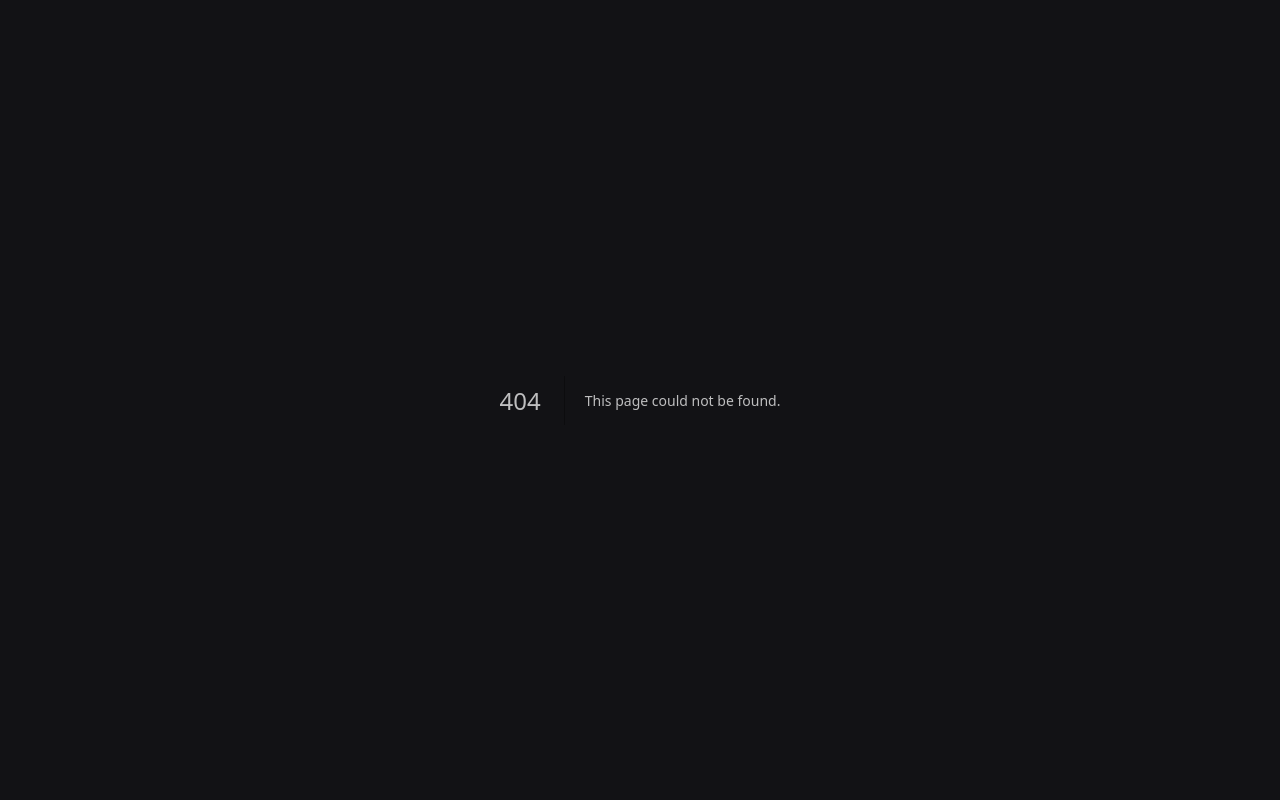
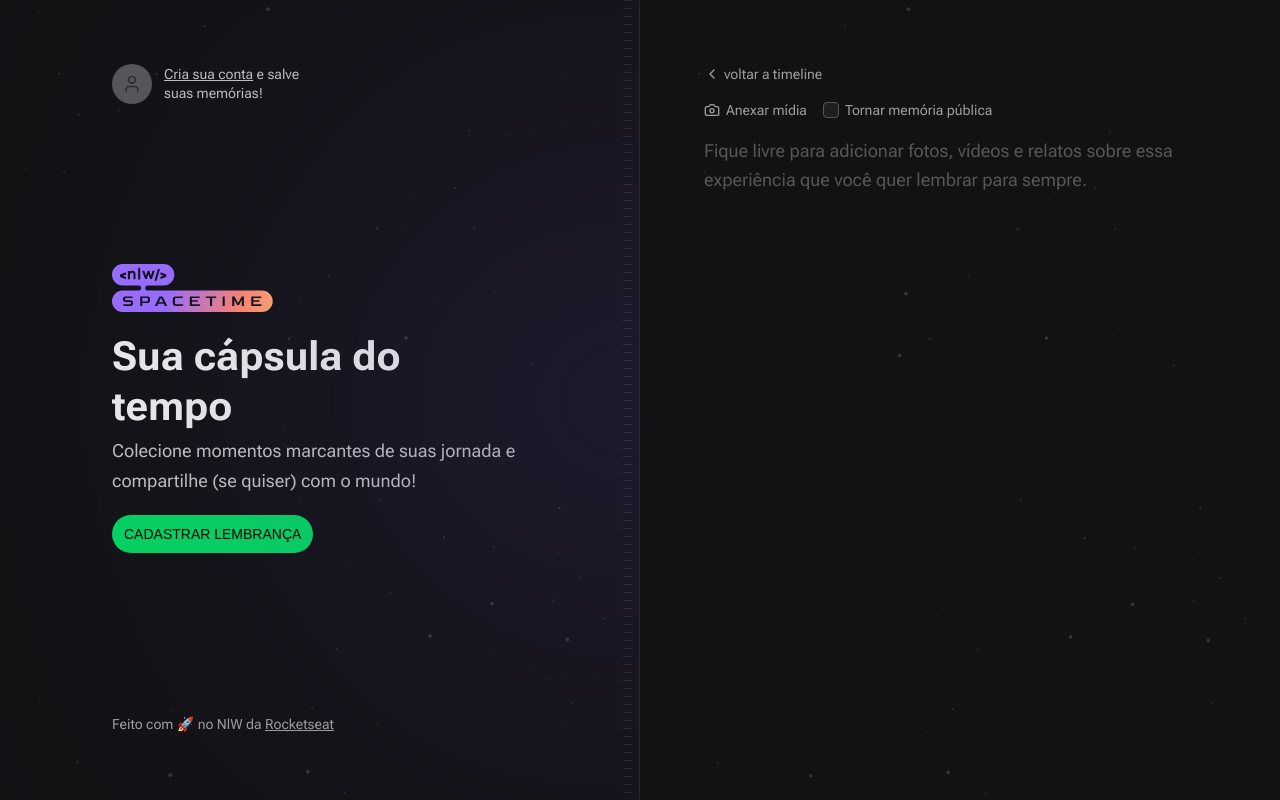
Before and after one commit to gabrielevanger/Capsula-do-tempo, a Next.js app: page /memories/new in a window 1280 px wide. Before the commit this address had no page. Built offline with nearby package versions, Linux system fonts and the light colour scheme; no server answers; a web font is replaced by a local one.

Commit message:
Frontend finalizado e rotas
Parto do front finalizado

Signed-off-by: unknown <gabriel.evanger@gmail.com>

```diff
--- a/package.json
+++ b/package.json
@@ -27,6 +27,7 @@
   },
   "devDependencies": {
     "@rocketseat/eslint-config": "^1.2.0",
+    "@tailwindcss/forms": "^0.5.3",
     "prettier-plugin-tailwindcss": "^0.3.0"
   }
 }
--- a/src/app/api/auth/callback/route.ts
+++ b/src/app/api/auth/callback/route.ts
@@ -6,13 +6,15 @@
 
   const code = searchParams.get('code')
 
+  const redirectTo = request.cookies.get('redirectTo')?.value
+
   const registerResponse = await api.post('/register', {
     code,
   })
 
   const { token } = registerResponse.data
 
-  const redirectURL = new URL('/', request.url)
+  const redirectURL = redirectTo ?? new URL('/', request.url)
 
   const cookieExpiresInSeconds = 60 * 60 * 24 * 30
 
--- /dev/null
+++ b/src/app/api/auth/logout/route.ts
@@ -0,0 +1,11 @@
+import { NextRequest, NextResponse } from 'next/server'
+
+export async function GET(request: NextRequest) {
+  const redirectURL = new URL('/', request.url)
+
+  return NextResponse.redirect(redirectURL, {
+    headers: {
+      'set-cookie': `token=; Path=/; max-age=0`,
+    },
+  })
+}
--- a/src/app/components/Hero.tsx
+++ b/src/app/components/Hero.tsx
@@ -1,6 +1,7 @@
 import Image from 'next/image'
 
 import nlwLogo from '../assets/nlw-spacetime-logo.svg'
+import Link from 'next/link'
 
 export function Hero() {
   return (
@@ -17,12 +18,12 @@
         </p>
       </div>
 
-      <a
+      <Link
         className="inline-block rounded-full bg-green-500 px-3 py-3 font-alt text-sm uppercase leading-none text-black hover:bg-green-600"
-        href=""
+        href="/memories/new"
       >
         CADASTRAR LEMBRANÇA
-      </a>
+      </Link>
     </div>
   )
 }
--- a/src/app/components/Profile.tsx
+++ b/src/app/components/Profile.tsx
@@ -15,7 +15,10 @@
       />
       <p className="max-w-[140px] text-sm leading-snug">
         {name}
-        <a href="" className="block text-red-400 hover:text-red-300">
+        <a
+          href="/api/auth/logout"
+          className="block text-red-400 hover:text-red-300"
+        >
           Quero sair
         </a>
       </p>
--- a/src/app/layout.tsx
+++ b/src/app/layout.tsx
@@ -4,6 +4,12 @@
   Roboto_Flex as Roboto,
   Bai_Jamjuree as BaiJamjuree,
 } from 'next/font/google'
+
+import { Hero } from './components/Hero'
+import { Profile } from './components/Profile'
+import { SignIn } from './components/SignIn'
+import { cookies } from 'next/headers'
+import { Copyright } from './components/Copyright'
 
 const roboto = Roboto({ subsets: ['latin'], variable: '--font-roboto' })
 
@@ -20,12 +26,29 @@
 }
 
 export default function RootLayout({ children }: { children: ReactNode }) {
+  const isAuthenticated = cookies().has('token')
   return (
     <html lang="en">
       <body
         className={`${roboto.variable} ${baiJamjuree.variable} bg-gray-900 font-sans text-gray-100`}
       >
-        {children}
+        <main className="grid min-h-screen grid-cols-2">
+          {/* Left */}
+          <div className="relative flex flex-col items-start justify-between overflow-hidden border-r border-white/10 bg-[url(./assets/bg-stars.svg)] bg-cover px-28  py-16">
+            {/* Blur */}
+            <div className="absolute right-0 top-1/2 h-[288px] w-[526px] -translate-y-1/2 translate-x-1/2 rounded-full bg-purple-700 opacity-50 blur-full" />
+
+            {/* Stripes */}
+            <div className="absolute bottom-0 right-2 top-0 w-2 bg-stripes" />
+
+            {isAuthenticated ? <Profile /> : <SignIn />}
+            <Hero />
+            <Copyright />
+          </div>
+          <div className="flex flex-col bg-[url(./assets/bg-stars.svg)] bg-cover p-16">
+            {children}
+          </div>
+        </main>
       </body>
     </html>
   )
--- /dev/null
+++ b/src/app/memories/new/page.tsx
@@ -0,0 +1,51 @@
+import { Camera, ChevronLeft } from 'lucide-react'
+import Link from 'next/link'
+
+export default function NewMemory() {
+  return (
+    <div className="flex flex-1 flex-col gap-4">
+      <Link
+        href="/"
+        className="flex items-center gap-1 text-sm text-gray-200 hover:text-gray-100"
+      >
+        <ChevronLeft className="h-4 w-4" />
+        voltar a timeline
+      </Link>
+
+      <form className="flex flex-1 flex-col gap-2">
+        <div className="flex items-center gap-4">
+          <label
+            htmlFor="media"
+            className="flex cursor-pointer items-center gap-1.5 text-sm text-gray-200 hover:text-gray-100 "
+          >
+            <Camera className="h-4 w-4" />
+            Anexar mídia
+          </label>
+
+          <label
+            htmlFor="isPublic"
+            className="flex items-center gap-1.5 text-sm text-gray-200 hover:text-gray-100"
+          >
+            <input
+              type="checkbox"
+              name="isPublic"
+              id="isPublic"
+              value="true"
+              className="h-4 w-4 rounded border-gray-400 bg-gray-700 text-purple-500 "
+            />
+            Tornar memória pública
+          </label>
+        </div>
+
+        <input type="file" id="media" className="invisible h-0 w-0" />
+
+        <textarea
+          name="content"
+          spellCheck={false}
+          className="w-full flex-1 resize-none rounded border-0 bg-transparent p-0 text-lg leading-relaxed text-gray-100 placeholder:text-gray-400 focus:ring-0"
+          placeholder="Fique livre para adicionar fotos, vídeos e relatos sobre essa experiência que você quer lembrar para sempre."
+        />
+      </form>
+    </div>
+  )
+}
--- a/src/app/page.tsx
+++ b/src/app/page.tsx
@@ -1,31 +1,5 @@
-import { cookies } from 'next/headers'
-
-import { Copyright } from './components/Copyright'
 import { EmptyMemories } from './components/EmptyMemories'
-import { Hero } from './components/Hero'
-import { SignIn } from './components/SignIn'
-import { Profile } from './components/Profile'
 
 export default function Home() {
-  const isAuthenticated = cookies().has('token')
-
-  return (
-    <main className="grid min-h-screen grid-cols-2">
-      {/* Left */}
-      <div className="relative flex flex-col items-start justify-between overflow-hidden border-r border-white/10 bg-[url(./assets/bg-stars.svg)] bg-cover px-28  py-16">
-        {/* Blur */}
-        <div className="absolute right-0 top-1/2 h-[288px] w-[526px] -translate-y-1/2 translate-x-1/2 rounded-full bg-purple-700 opacity-50 blur-full" />
-
-        {/* Stripes */}
-        <div className="absolute bottom-0 right-2 top-0 w-2 bg-stripes" />
-
-        {isAuthenticated ? <Profile /> : <SignIn />}
-        <Hero />
-        <Copyright />
-      </div>
-      <div className="flex flex-col bg-[url(./assets/bg-stars.svg)] bg-cover p-16">
-        <EmptyMemories />
-      </div>
-    </main>
-  )
+  return <EmptyMemories />
 }
--- a/src/lib/api.ts
+++ b/src/lib/api.ts
@@ -1,5 +1,5 @@
 import axios from 'axios'
 
 export const api = axios.create({
-  baseURL: 'http://localhost:3333',
+  baseURL: 'http://192.168.100.171:3333',
 })
--- a/tailwind.config.js
+++ b/tailwind.config.js
@@ -67,5 +67,5 @@
       },
     },
   },
-  plugins: [],
+  plugins: [require('@tailwindcss/forms')],
 }
```
Also changed, not shown: src/middleware.ts (added, +20 -0 lines), 1 other file (tests, documents, lock files or other folders).
